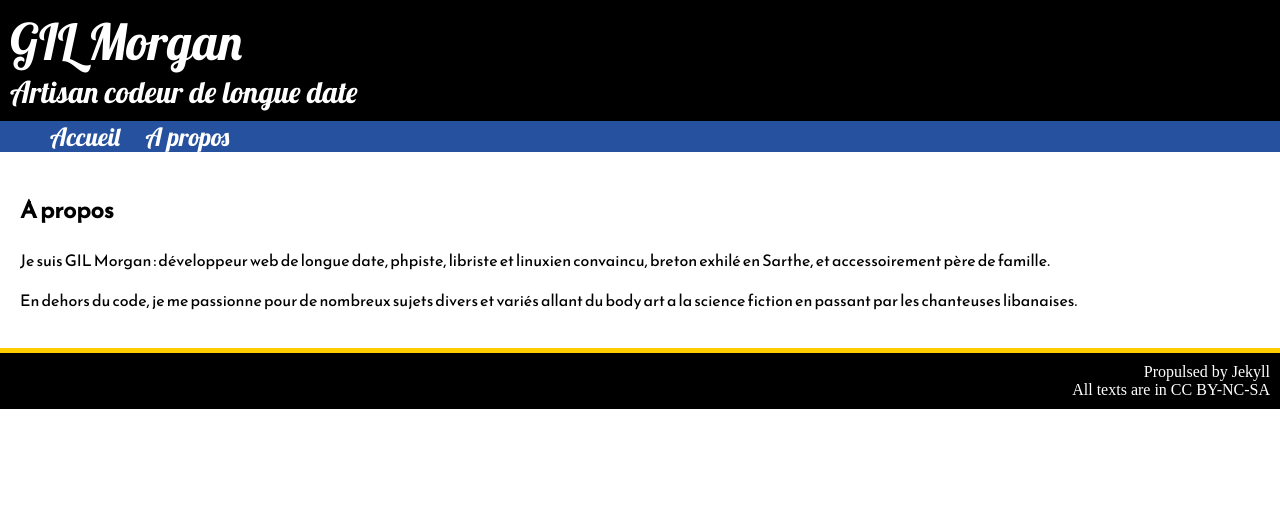
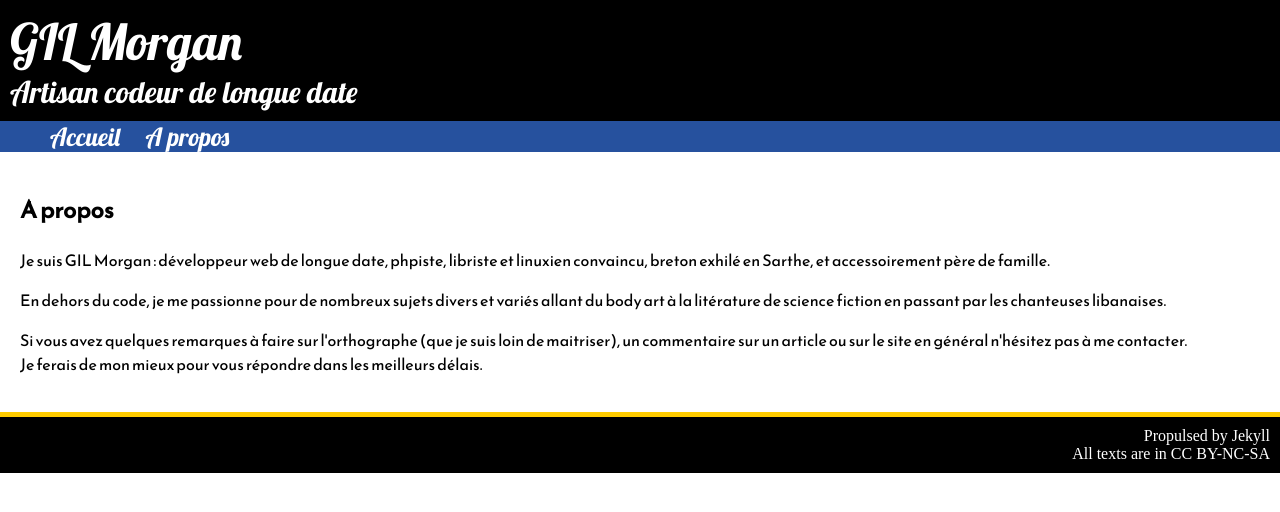
Before and after one commit to GILMorgan/GILMorgan.github.io, a Jekyll site: the page built from about.html, in a window 1280 px wide. Shown: the top 512 px of the page. Built offline with Jekyll 4.4.1, drawn with Linux system fonts in a browser that asks for light colours.

Commit message:
Ajout de texte

```diff
--- a/about.html
+++ b/about.html
@@ -5,4 +5,7 @@ layout: default
 <p>Je suis GIL Morgan : développeur web de longue date, phpiste, libriste et linuxien convaincu,
 breton exhilé en Sarthe, et accessoirement père de famille.</p>
 <p>En dehors du code, je me passionne pour de nombreux sujets divers et variés allant du body art
-a la science fiction en passant par les chanteuses libanaises.</p>
+à la litérature de science fiction en passant par les chanteuses libanaises.</p>
+<p>Si vous avez quelques remarques à faire sur l'orthographe (que je suis loin de maitriser),
+un commentaire sur un article ou sur le site en général n'hésitez pas à me contacter. <br/>
+Je ferais de mon mieux pour vous répondre dans les meilleurs délais.</p>
```
